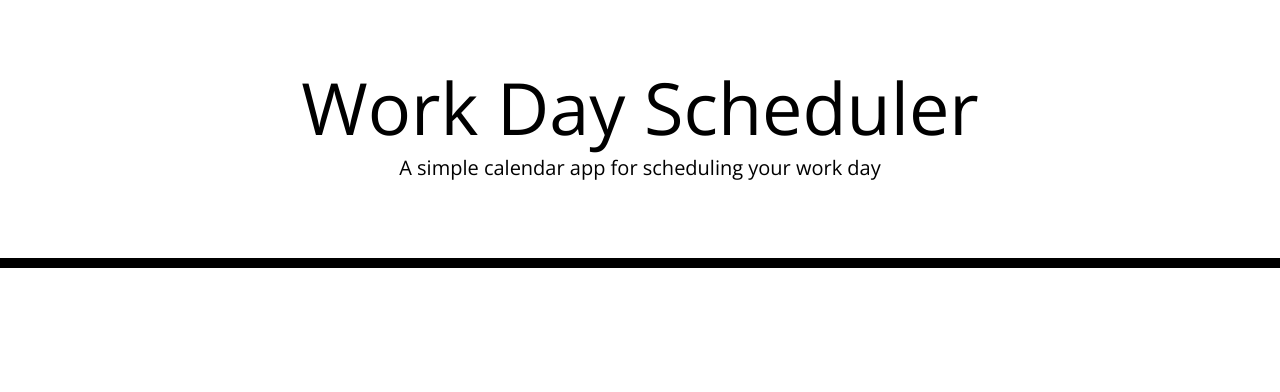
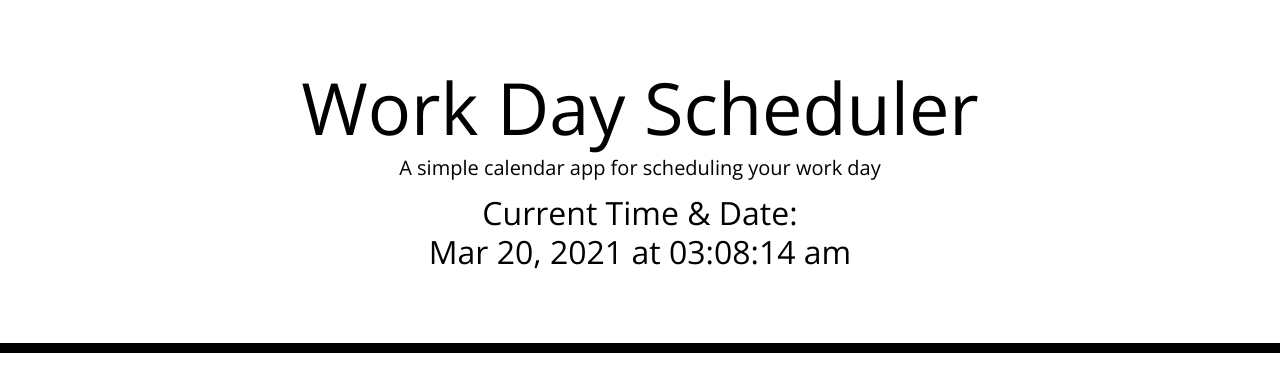
Before and after one commit to jcorcorangithub/work_day_scheduler, a plain HTML site: page index.html in a window 1280 px wide. Drawn offline with nearby package versions, Linux system fonts and the light colour scheme.

Commit message:
finished readme file, add a current date/time function that displays a clock on the top of page

```diff
--- a/index.html
+++ b/index.html
@@ -26,7 +26,8 @@
     <header class="jumbotron">
       <h1 class="display-3">Work Day Scheduler</h1>
       <p class="lead">A simple calendar app for scheduling your work day</p>
-      <p id="currentDay" class="lead"></p>
+      <!-- <p id="currentDay" class="lead"></p> -->
+      <h2>Current Time &amp; Date: <br /> <span id="time-display">00:00:00</span></h2>
     </header>
     <div class="container">
       <!-- Timeblocks go here -->
@@ -34,5 +35,6 @@
 
     <script src="https://cdnjs.cloudflare.com/ajax/libs/jquery/3.2.1/jquery.min.js"></script>
     <script src="https://cdnjs.cloudflare.com/ajax/libs/moment.js/2.24.0/moment.min.js"></script>
+    <script src = "script.js"></script>
   </body>
 </html>
--- a/script.js
+++ b/script.js
@@ -1 +1,9 @@
-// js file
+var timeDisplayEl = $('#time-display');
+
+
+function displayTime() {
+    var rightNow = moment().format('MMM DD, YYYY [at] hh:mm:ss a');
+    timeDisplayEl.text(rightNow);
+  }
+
+  setInterval(displayTime, 1000);
```
Also changed, not shown: 1 other file.
